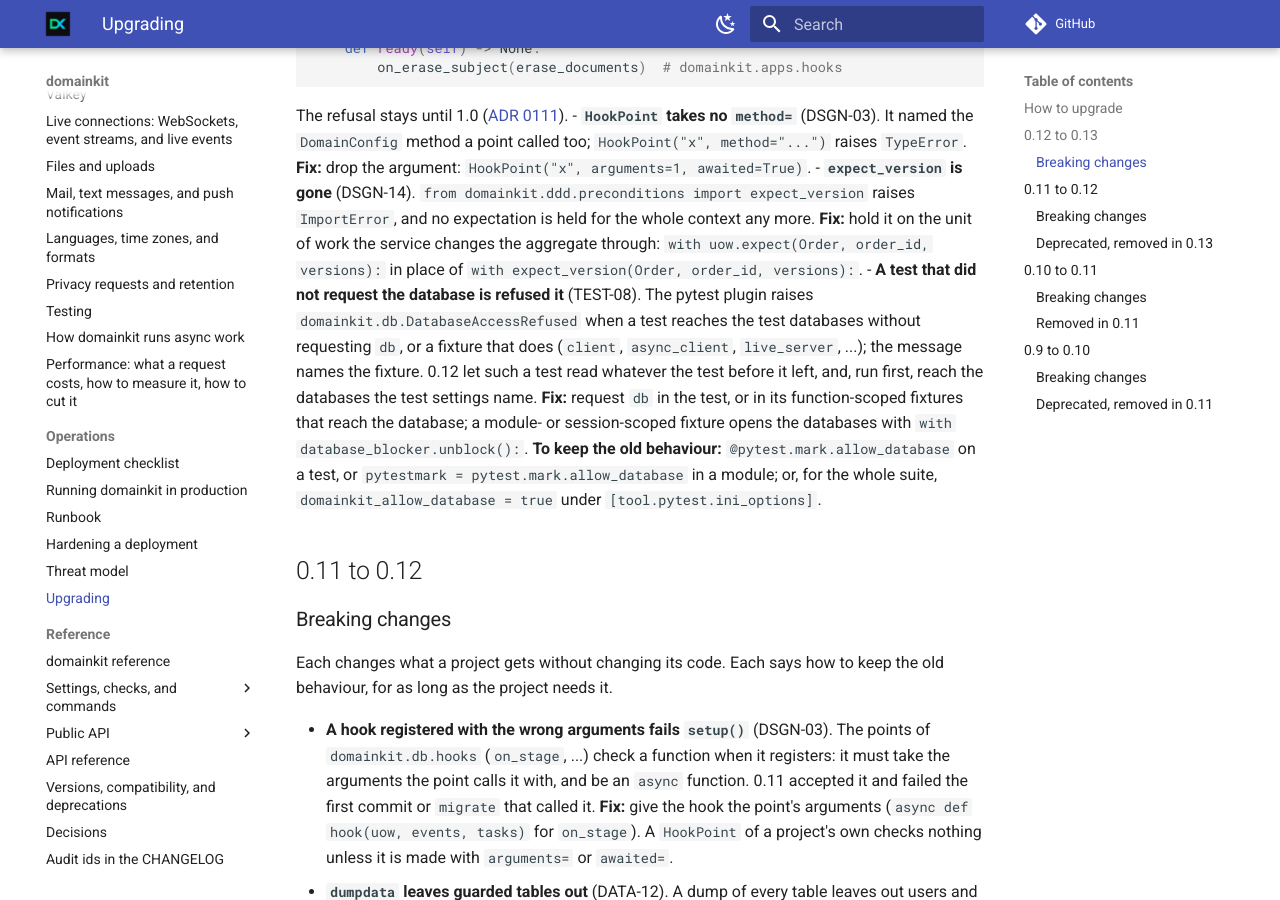
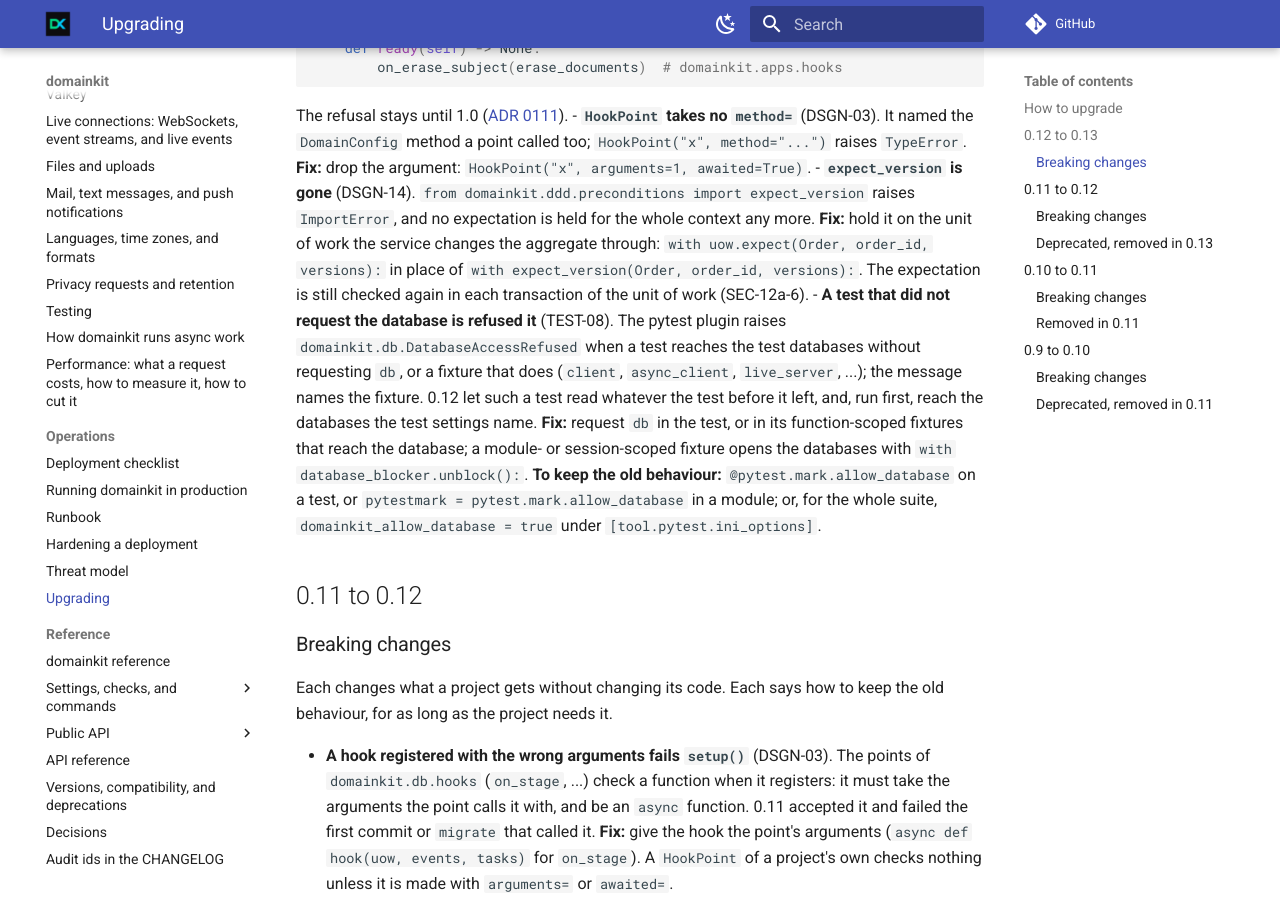
Before and after one commit to karimmattar/domainkit, an MkDocs documentation site: the page built from docs/upgrading.md, in a window 1280 px wide and 900 px high, scrolled down 1203 px. Built offline with MkDocs 1.6.1 and Material for MkDocs 9.7.7, drawn with Linux system fonts in a browser that asks for light colours; comment, search, counter and statistics services are not loaded.

Commit message:
Name SEC-12a-6 where the upgrade guide removes expect_version
The changelog's entry for the removal cites SEC-12a-6 (the expectation
is checked again in each transaction), and the upgrade guide's test now
reads Breaking entries under Removed too: the guide says the same.

Co-Authored-By: Claude Opus 5.5 <noreply@anthropic.com>
Claude-Session: https://claude.ai/code/session_01B3gxw7fsK9yiRqDKQfiEXE

```diff
--- a/docs/upgrading.md
+++ b/docs/upgrading.md
@@ -61,7 +61,8 @@ a way, how to keep the old behaviour for as long as the project needs it.
   and no expectation is held for the whole context any more. **Fix:** hold
   it on the unit of work the service changes the aggregate through:
   `with uow.expect(Order, order_id, versions):` in place of `with
-  expect_version(Order, order_id, versions):`.
+  expect_version(Order, order_id, versions):`. The expectation is still checked
+  again in each transaction of the unit of work (SEC-12a-6).
 - **A test that did not request the database is refused it** (TEST-08).
   The pytest plugin raises `domainkit.db.DatabaseAccessRefused` when a
   test reaches the test databases without requesting `db`, or a fixture
```
